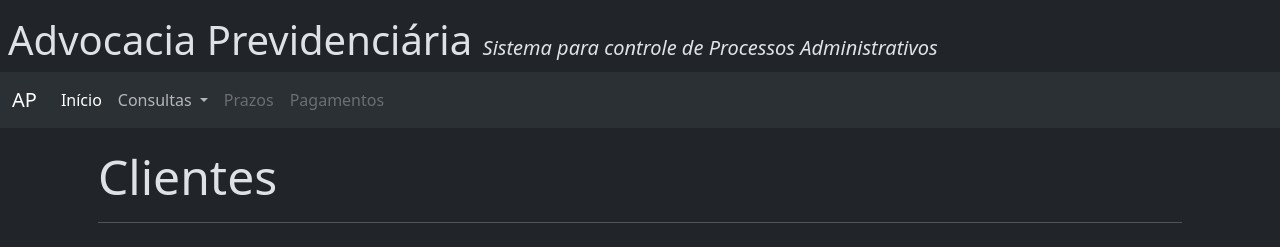
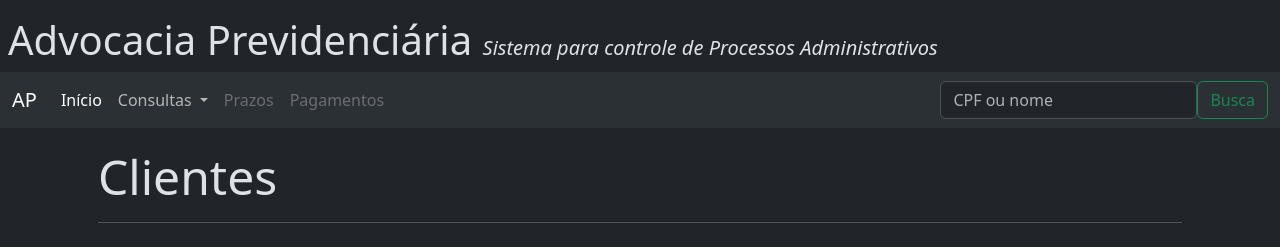
Before and after one commit to pauloadilson/PI001-G18-DRP13, a Django app: page /clientes/ in a window 1280 px wide. Shown: the top 247 px of the page. Run offline with Django 5.2, Linux system fonts and the light colour scheme; data that the repository does not hold is empty; some libraries are stand-ins or nearby versions.

Commit message:
Implementação da busca no navbar por cpf do cliente.

```diff
--- a/clientes/templates/base.html
+++ b/clientes/templates/base.html
@@ -11,11 +11,6 @@
         {{ title }}
         {% endblock title %}
     </title>
-    <!--
-        {% load bootstrap5 %}
-        {% bootstrap_css %}
-        {% bootstrap_javascript %}
-    -->
     <link rel="icon" href="{% static 'images/favicon.ico' %}" type="image/x-icon" />
     <link href="https://cdn.jsdelivr.net/npm/bootstrap@5.3.3/dist/css/bootstrap.min.css" rel="stylesheet" integrity="sha384-QWTKZyjpPEjISv5WaRU9OFeRpok6YctnYmDr5pNlyT2bRjXh0JMhjY6hW+ALEwIH" crossorigin="anonymous">
 </head>
@@ -55,8 +50,12 @@
                 <a class="nav-link disabled" aria-disabled="true" href="#">Pagamentos</a>
               </li>
             </ul>
-          </div>
+            <form  class="d-flex" role="search" method="GET" action="{% url 'clientes' %}">
+                <input class="form-control mr-sm-2" type="search" placeholder="CPF ou nome" name="busca" aria-label="busca">
+                <button class="btn btn-outline-success my-2 my-sm-0" type="submit">Busca</button>
+            </form>
         </div>
+    </div>
       </nav>
     <div class="container">
 
--- a/clientes/views.py
+++ b/clientes/views.py
@@ -1,10 +1,12 @@
 from django.shortcuts import render
 from clientes.models import Cliente
-
 # Create your views here.
 
 def clientes_view(request):
-    clientes = Cliente.objects.all()
+    clientes = Cliente.objects.all() # .order_by('nome') '-nome' para ordem decrescente
+    busca = request.GET.get('busca') # busca é o nome da chave de busca
+    if busca:
+        clientes = clientes.filter(cpf__icontains=busca).order_by('nome')
 
     return render(
         request,
```
